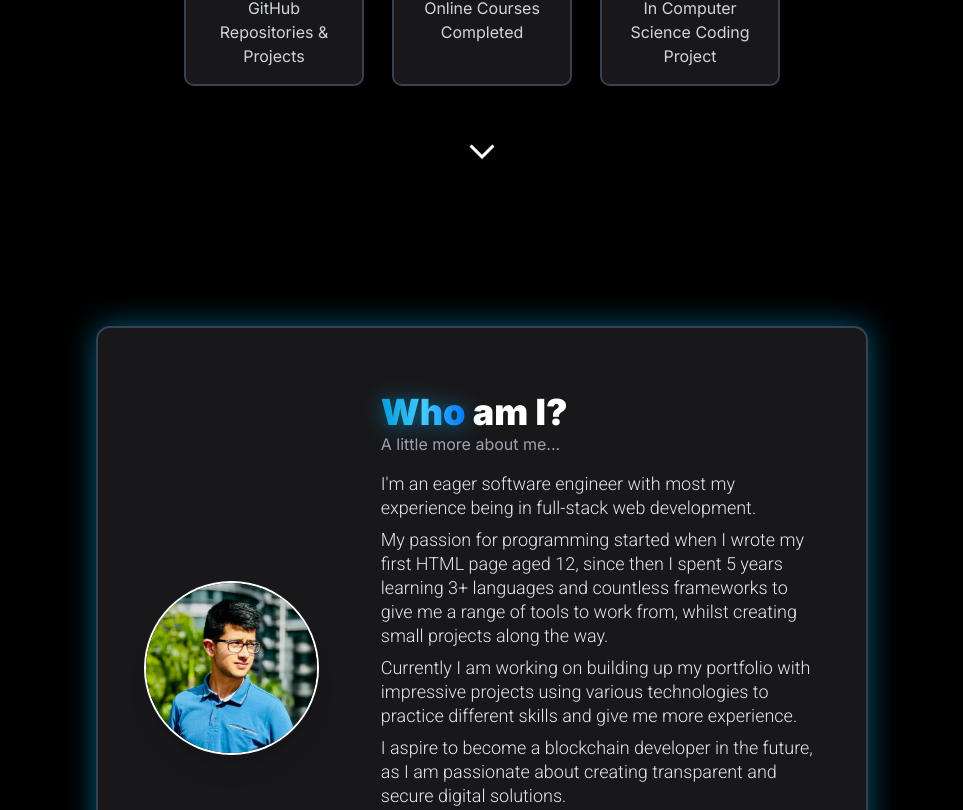
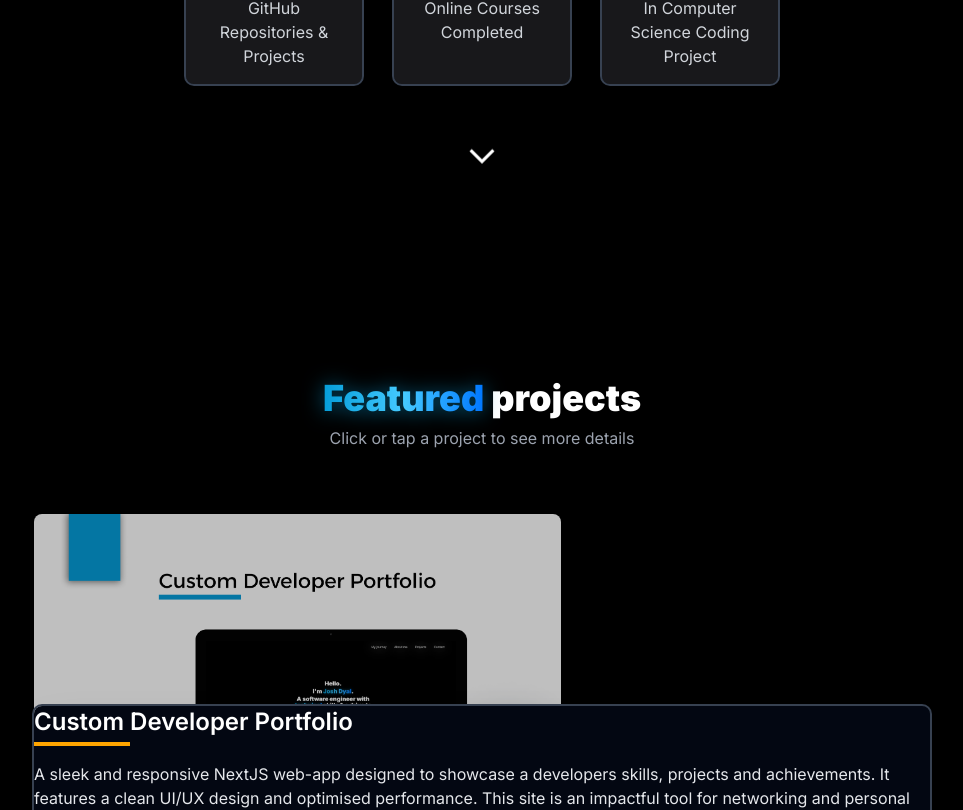
Before and after one commit to joshd-04/portfolio, a Next.js app: page / in a window 1280 px wide. Shown: the part 1558-2368 px from the top of the page, without its empty margins (158-1121 px from the left). Built offline with nearby package versions, Linux system fonts and the light colour scheme.

Commit message:
update custom portfolio images to suit new design

```diff
--- a/src/app/(home)/mySkills.tsx
+++ b/src/app/(home)/mySkills.tsx
@@ -3,13 +3,11 @@ import SkillsMarquee from '@/components/skillsMarquee';
 import Image from 'next/image';
 import BlueGradientText from '@/components/blueGradientText';
 import userProfile from '@/edit_this_data/userProfile';
-import useIsBreakpointMet from '@/hooks/useIsBreakpointMet';
 import Tippy from '@tippyjs/react';
 import 'tippy.js/dist/tippy.css';
 import 'tippy.js/themes/light.css';
 
 export default function MySkills() {
-  const isMdBreakpointMet = useIsBreakpointMet().medium;
   return (
     <div
       id="my-skills"
@@ -112,10 +110,7 @@ export default function MySkills() {
         </div>
       </div>
       {/* downward pointing arrow bouncing */}
-      <DownwardBouncingArrow
-        elementId="who-am-i"
-        verticalScrollPadding={isMdBreakpointMet ? 100 : 150}
-      />
+      <DownwardBouncingArrow elementId="featured-projects" />
     </div>
   );
 }
--- a/src/app/(home)/page.tsx
+++ b/src/app/(home)/page.tsx
@@ -16,10 +16,10 @@ export default function Page() {
         <MySkills />
       </div>
       <div>
-        <WhoAmI />
+        <BestProjects />
       </div>
       <div>
-        <BestProjects />
+        <WhoAmI />
       </div>
       <div>
         <TestimonialSection />
--- a/src/app/(home)/whoAmI.tsx
+++ b/src/app/(home)/whoAmI.tsx
@@ -1,5 +1,4 @@
 import BlueGradientText from '@/components/blueGradientText';
-import DownwardBouncingArrow from '@/components/downwardBouncingArrow';
 import userProfile from '@/edit_this_data/userProfile';
 import Image from 'next/image';
 import React from 'react';
@@ -9,7 +8,7 @@ const roboto = Roboto({ weight: ['300'], subsets: ['latin'] });
 
 export default function WhoAmI() {
   return (
-    <div className="w-full  mt-48" id="who-am-i">
+    <div className="w-full  mt-28" id="who-am-i">
       <div className="mt-0 md:mt-32 lg:mt-24 xl:mt-16 flex flex-col justify-center items-center min-h-[80dvh] h-auto relative bottom-[50px] ">
         {/* <div
           id="who-am-i-container"
@@ -45,9 +44,6 @@ export default function WhoAmI() {
           </div>
         </div>
       </div>
-
-      {/* downward pointing arrow bouncing */}
-      <DownwardBouncingArrow elementId="featured-projects" />
     </div>
   );
 }
--- a/src/app/layout.tsx
+++ b/src/app/layout.tsx
@@ -28,7 +28,7 @@ export default function RootLayout({
         <link rel="icon" href="/edit_these_assets/me/me.png" sizes="any" />
       </head>
       <body
-        className={`bg-black overflow-x-hidden  selection:bg-blue-500/80 selection:text-white ${inter.className}`}
+        className={`bg-black overflow-x-hidden selection:bg-blue-500/80 selection:text-white ${inter.className}`}
       >
         <MouseLight />
         <NavBar />
--- a/src/components/navbar.tsx
+++ b/src/components/navbar.tsx
@@ -96,10 +96,10 @@ export default function NavBar() {
       ) : (
         <>
           <NavBarScrollButton id="my-skills-2">My journey</NavBarScrollButton>
-          <NavBarScrollButton id="who-am-i">About me</NavBarScrollButton>
           <NavBarScrollButton id="featured-projects">
             Projects
           </NavBarScrollButton>
+          <NavBarScrollButton id="who-am-i">About me</NavBarScrollButton>
           {userProfile.testimonials.length > 0 && (
             <NavBarScrollButton id="testimonials">
               Testimonials
--- a/src/edit_this_data/projects.tsx
+++ b/src/edit_this_data/projects.tsx
@@ -19,7 +19,7 @@ const projects: Project[] = [
       skills.GitHub,
     ],
     // left side for odd id, right side for even id
-    previewImgURL: `/edit_these_assets/projects/custom portfolio/custom portfolio left side.png`,
+    previewImgURL: `/edit_these_assets/projects/custom portfolio/custom portfolio left side v2.png`,
     bannerImgURL: undefined,
     imageSliderURLs: [
       {
```
Also changed, not shown: public/edit_these_assets/projects/custom portfolio/custom portfolio left side v2.png (added), public/edit_these_assets/projects/custom portfolio/custom portfolio right side v2.png (added).
